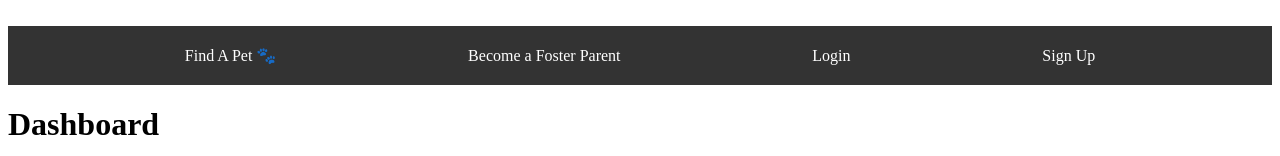
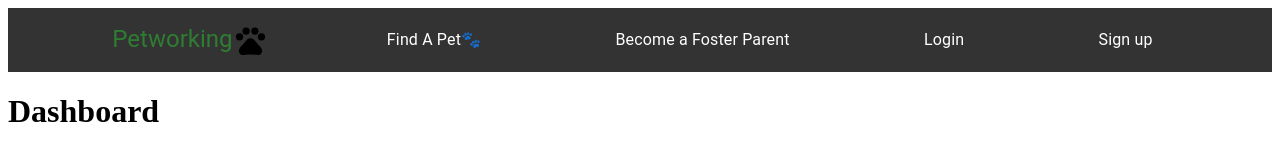
Before and after one commit to wc543/pet-fwask, a React (Vite) app in the folder front/: page /dashboard in a window 1280 px wide. Shown: the top 156 px of the page. Built offline with nearby package versions, Linux system fonts and the light colour scheme; no server answers.

Commit message:
more nav styling

```diff
--- a/front/src/components/NavBar/NavBar.css
+++ b/front/src/components/NavBar/NavBar.css
@@ -12,3 +12,11 @@
     font-size: 16px;
     padding: 10px 15px;
 }
+
+.nav-logo {
+    display: flex;
+}
+
+.nav-logo-item {
+    color: white;
+}
--- a/front/src/components/NavBar/NavBar.tsx
+++ b/front/src/components/NavBar/NavBar.tsx
@@ -2,6 +2,8 @@ import { Link, Outlet } from 'react-router-dom'
 import './NavBar.css'
 import { useContext } from 'react';
 import { AuthContext } from '../AuthContext';
+import { Typography } from '@mui/material';
+import PetsIcon from '@mui/icons-material/Pets';
 
 function Header() {
     const auth = useContext(AuthContext);
@@ -12,68 +14,72 @@ function Header() {
       if (role === 'STAFF') {
         navLinks = (
           <>
-            <Link to="/dashboard" className="nav-link">Dashboard</Link>
-            <Link to="/pets" className="nav-link">Find A Pet🐾</Link>
-            <Link to="/conversation-history" className="nav-link">View Messages</Link>
-            <Link to={`/forms/${auth.user.user_id}`}className="nav-link">Your Forms</Link>
-            <Link to="/logout" className="nav-link">Logout</Link>
+            <Link to="/dashboard" className="nav-link"><Typography variant='body1'>Dashboard</Typography></Link>
+            <Link to="/pets" className="nav-link"><Typography variant='body1'>Find A Pet🐾</Typography></Link>
+            <Link to="/conversation-history" className="nav-link"><Typography variant='body1'>Messages</Typography></Link>
+            <Link to={`/forms/${auth.user.user_id}`}className="nav-link"><Typography variant='body1'>Your Forms</Typography></Link>
+            <Link to="/logout" className="nav-link"><Typography variant='body1'>Logout</Typography></Link>
           </>
         );
       } else if (role === 'ADOPTER') {
         navLinks = (
           <>
             <Link to="/pets" className="nav-link">Find a Pet 🐾</Link>
-            <Link to="/conversation-history" className="nav-link">View Messages</Link>
-            <Link to="/forms" className="nav-link">Your Forms</Link>
-            <Link to={`/forms/SubmitFosterParentForm/${auth.user.user_id}`}className="nav-link">Become a Foster Parent</Link>
-            <Link to="/logout" className="nav-link">Logout</Link>
+            <Link to="/conversation-history" className="nav-link"><Typography variant='body1'>Messages</Typography></Link>
+            <Link to="/forms" className="nav-link"><Typography variant='body1'>Your Forms</Typography></Link>
+            <Link to={`/forms/SubmitFosterParentForm/${auth.user.user_id}`}className="nav-link"><Typography variant='body1'>Become a Foster Parent</Typography></Link>
+            <Link to="/logout" className="nav-link"><Typography variant='body1'>Logout</Typography></Link>
           </>
         );
       } else if (role === 'FOSTER') {
         navLinks = (
           <>
-            <Link to="/pets" className="nav-link" >Find A Pet 🐾</Link>
-            <Link to="/conversation-history" className="nav-link">View Messages</Link>
-            <Link to={`/forms/${auth.user.user_id}`} className="nav-link">Your Forms</Link>
-            <Link to="/logout" className="nav-link">Logout</Link>
+            <Link to="/pets" className="nav-link" ><Typography variant='body1'>Find A Pet🐾</Typography></Link>
+            <Link to="/conversation-history" className="nav-link"><Typography variant='body1'>Messages</Typography></Link>
+            <Link to={`/forms/${auth.user.user_id}`} className="nav-link"><Typography variant='body1'>Your Forms</Typography></Link>
+            <Link to="/logout" className="nav-link"><Typography variant='body1'>Logout</Typography></Link>
           </>
         );
       }
     } else {
       navLinks = (
         <>
-          <Link to="/pets" className="nav-link">Find A Pet 🐾</Link>
+          <Link to="/pets" className="nav-link"><Typography variant='body1'>Find A Pet🐾</Typography></Link>
           {/* For now, "Apply to be a Foster" simply redirects to the login page */}
-          <Link to="/login" className="nav-link">Become a Foster Parent</Link>
-          <Link to="/login" className="nav-link">Login</Link>
-          <Link to="/signup" className="nav-link">Sign Up</Link>
+          <Link to="/login" className="nav-link"><Typography variant='body1'>Become a Foster Parent</Typography></Link>
+          <Link to="/login" className="nav-link"><Typography variant='body1'>Login</Typography></Link>
+          <Link to="/signup" className="nav-link"><Typography variant='body1'>Sign up</Typography></Link>
         </>
       );
     }
 
+    function Logo(){
+      return(
+        <>
+          <div className="nav-logo">
+            <Typography variant='h5' color='success'>Petworking</Typography>
+            <PetsIcon fontSize={'large'}  className='.nav-logo-item'/>
+          </div>
+
+        </>
+      )
+    }
+
     return (
       <div className="navbar">
+        <Logo/>
         {navLinks}
         {auth?.user && (
-          <span className="nav-user">Welcome, {auth.user.username}!</span>
+          <span className="nav-user"><Typography variant='body1'>Welcome, {auth.user.username}!</Typography></span>
         )}
       </div>
     );
-}
-
-function Logo(){
-  return(
-    <>
-      <img ></img>
-    </>
-  )
 }
 
 function NavBar() {
     return (
         <>
             <nav>
-                <Logo/>
                 <Header />
             </nav>
             <main>
```
